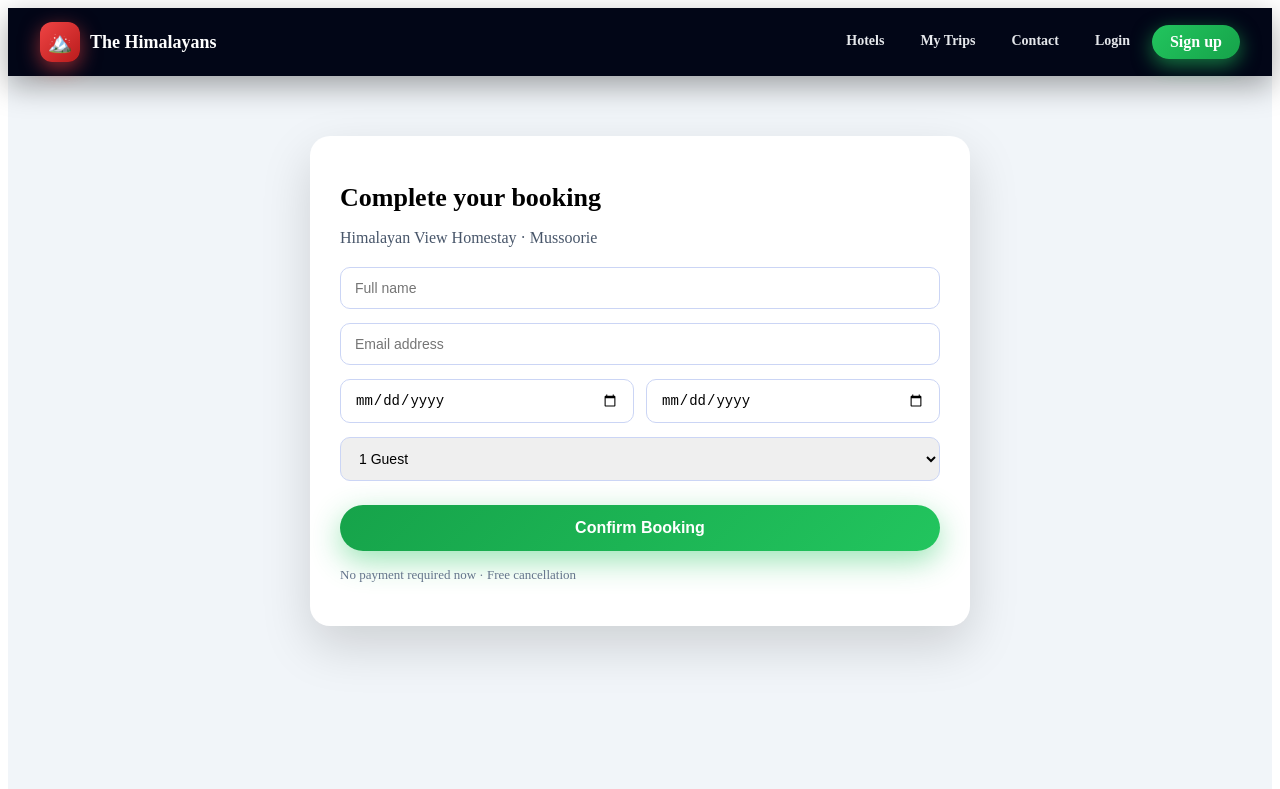
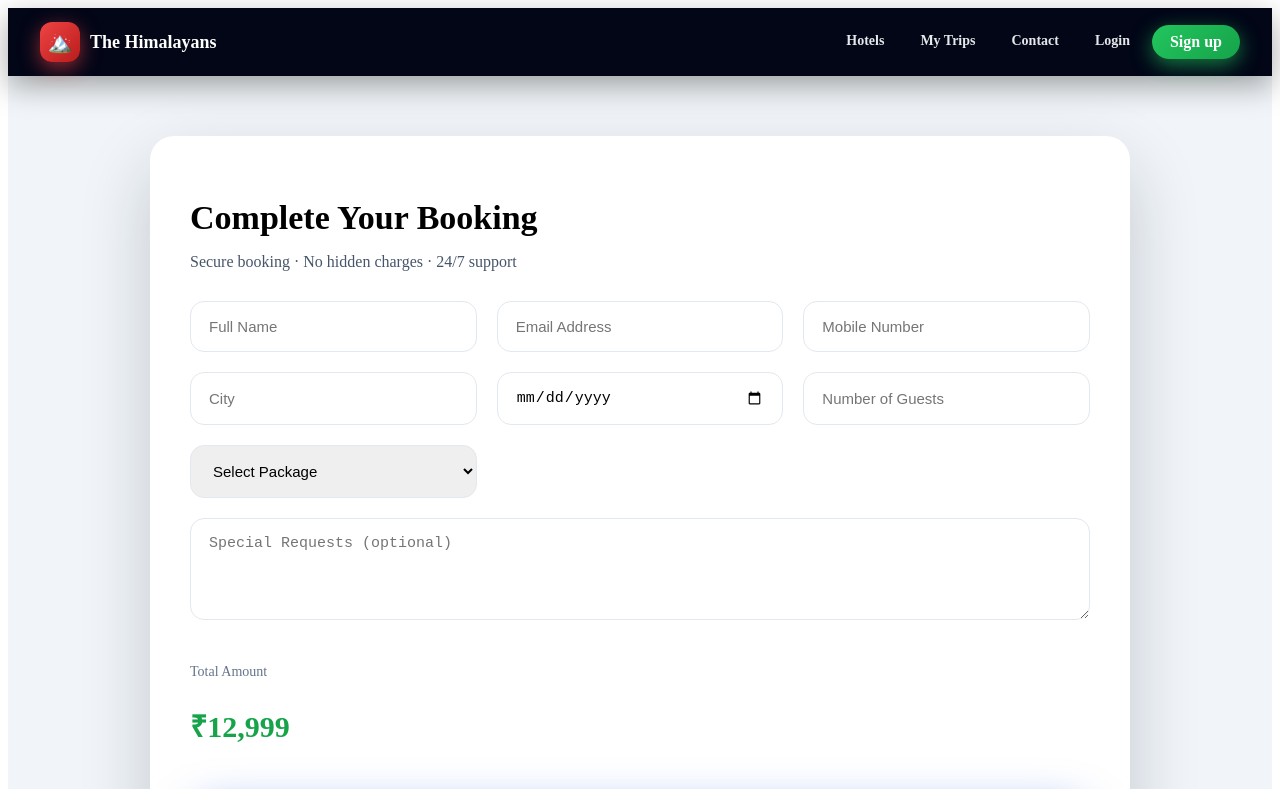
Before and after one commit to pamnautiyal-cpu/himstay, a React (Vite) app in the folder frontend/: page /booking in a window 1280 px wide. Shown: the top 789 px of the page. Built offline with nearby package versions, Linux system fonts and the light colour scheme.

Commit message:
Add full booking page UI

```diff
--- a/frontend/src/pages/Booking.jsx
+++ b/frontend/src/pages/Booking.jsx
@@ -1,118 +1,113 @@
-import React, { useState } from "react";
+import React from "react";
 
 export default function Booking() {
-  const [data, setData] = useState({
-    name: "",
-    email: "",
-    checkin: "",
-    checkout: "",
-    guests: 2,
-  });
-
-  const handleChange = (e) => {
-    setData({ ...data, [e.target.name]: e.target.value });
-  };
-
-  const handleSubmit = (e) => {
-    e.preventDefault();
-    alert("✅ Booking request submitted!");
-  };
-
   return (
-    <div style={{ background: "#f1f5f9", minHeight: "100vh", padding: 20 }}>
+    <div style={{ background: "#f1f5f9", minHeight: "100vh", padding: "60px 20px" }}>
       <div
         style={{
-          maxWidth: 600,
-          margin: "40px auto",
-          background: "#fff",
-          borderRadius: 20,
-          padding: 30,
-          boxShadow: "0 20px 50px rgba(0,0,0,0.15)",
+          maxWidth: 900,
+          margin: "0 auto",
+          background: "#ffffff",
+          borderRadius: 24,
+          padding: 40,
+          boxShadow: "0 30px 70px rgba(15,23,42,0.2)",
         }}
       >
-        <h1 style={{ fontSize: 26, fontWeight: 800, marginBottom: 10 }}>
-          Complete your booking
+        <h1 style={{ fontSize: 34, fontWeight: 900, marginBottom: 10 }}>
+          Complete Your Booking
         </h1>
-        <p style={{ color: "#475569", marginBottom: 20 }}>
-          Himalayan View Homestay · Mussoorie
+        <p style={{ color: "#475569", marginBottom: 30 }}>
+          Secure booking · No hidden charges · 24/7 support
         </p>
 
-        <form onSubmit={handleSubmit} style={{ display: "grid", gap: 14 }}>
+        {/* FORM */}
+        <form
+          style={{
+            display: "grid",
+            gridTemplateColumns: "repeat(auto-fit, minmax(260px, 1fr))",
+            gap: 20,
+          }}
+        >
           <input
-            name="name"
-            placeholder="Full name"
-            required
-            onChange={handleChange}
+            placeholder="Full Name"
+            style={inputStyle}
+          />
+          <input
+            placeholder="Email Address"
+            type="email"
+            style={inputStyle}
+          />
+          <input
+            placeholder="Mobile Number"
+            type="tel"
+            style={inputStyle}
+          />
+          <input
+            placeholder="City"
             style={inputStyle}
           />
 
           <input
-            type="email"
-            name="email"
-            placeholder="Email address"
-            required
-            onChange={handleChange}
+            type="date"
+            style={inputStyle}
+          />
+          <input
+            type="number"
+            placeholder="Number of Guests"
             style={inputStyle}
           />
 
-          <div style={{ display: "grid", gridTemplateColumns: "1fr 1fr", gap: 12 }}>
-            <input
-              type="date"
-              name="checkin"
-              required
-              onChange={handleChange}
-              style={inputStyle}
-            />
-            <input
-              type="date"
-              name="checkout"
-              required
-              onChange={handleChange}
-              style={inputStyle}
-            />
+          <select style={inputStyle}>
+            <option>Select Package</option>
+            <option>Hotel Stay</option>
+            <option>Trekking Package</option>
+            <option>Yoga Retreat</option>
+          </select>
+
+          <textarea
+            placeholder="Special Requests (optional)"
+            rows={4}
+            style={{ ...inputStyle, gridColumn: "1 / -1" }}
+          />
+
+          {/* PRICE */}
+          <div style={{ gridColumn: "1 / -1", marginTop: 10 }}>
+            <p style={{ color: "#64748b", fontSize: 14 }}>
+              Total Amount
+            </p>
+            <h2 style={{ fontSize: 30, fontWeight: 900, color: "#16a34a" }}>
+              ₹12,999
+            </h2>
           </div>
 
-          <select
-            name="guests"
-            onChange={handleChange}
-            style={inputStyle}
-          >
-            <option value="1">1 Guest</option>
-            <option value="2">2 Guests</option>
-            <option value="3">3 Guests</option>
-            <option value="4">4 Guests</option>
-          </select>
-
+          {/* SUBMIT */}
           <button
             type="submit"
             style={{
-              marginTop: 10,
-              padding: "14px",
+              gridColumn: "1 / -1",
+              padding: "18px",
               borderRadius: 999,
               border: "none",
-              background: "linear-gradient(135deg,#16a34a,#22c55e)",
+              background: "linear-gradient(135deg,#2563eb,#1d4ed8)",
               color: "#fff",
-              fontWeight: 800,
-              fontSize: 16,
+              fontSize: 18,
+              fontWeight: 900,
               cursor: "pointer",
-              boxShadow: "0 10px 30px rgba(34,197,94,0.45)",
+              boxShadow: "0 15px 40px rgba(37,99,235,.5)",
             }}
           >
             Confirm Booking
           </button>
         </form>
-
-        <p style={{ fontSize: 13, color: "#64748b", marginTop: 16 }}>
-          No payment required now · Free cancellation
-        </p>
       </div>
     </div>
   );
 }
 
 const inputStyle = {
-  padding: "12px 14px",
-  borderRadius: 10,
-  border: "1px solid #cbd5f5",
-  fontSize: 14,
+  padding: "16px 18px",
+  borderRadius: 14,
+  border: "1px solid #e2e8f0",
+  fontSize: 15,
+  outline: "none",
 };
```
